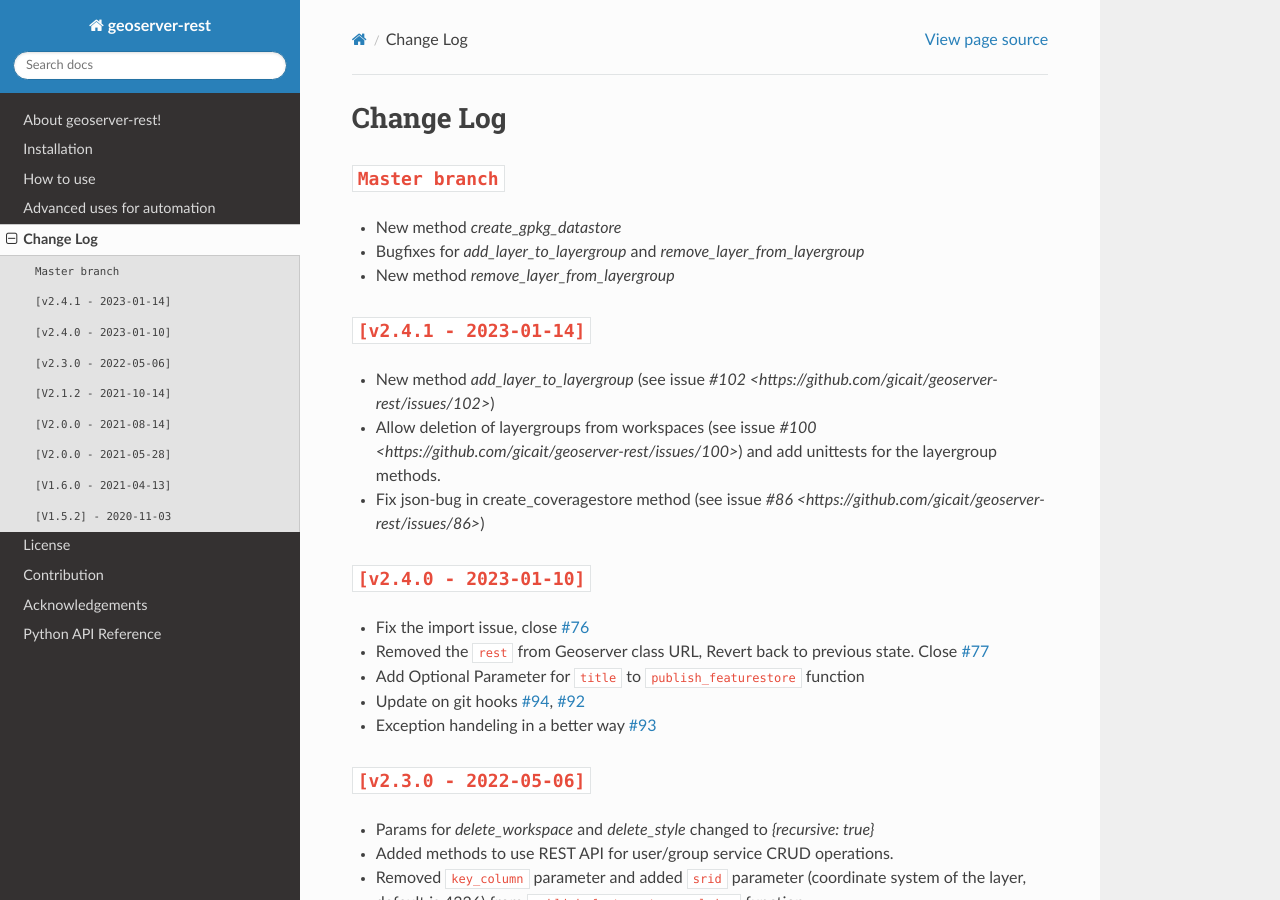
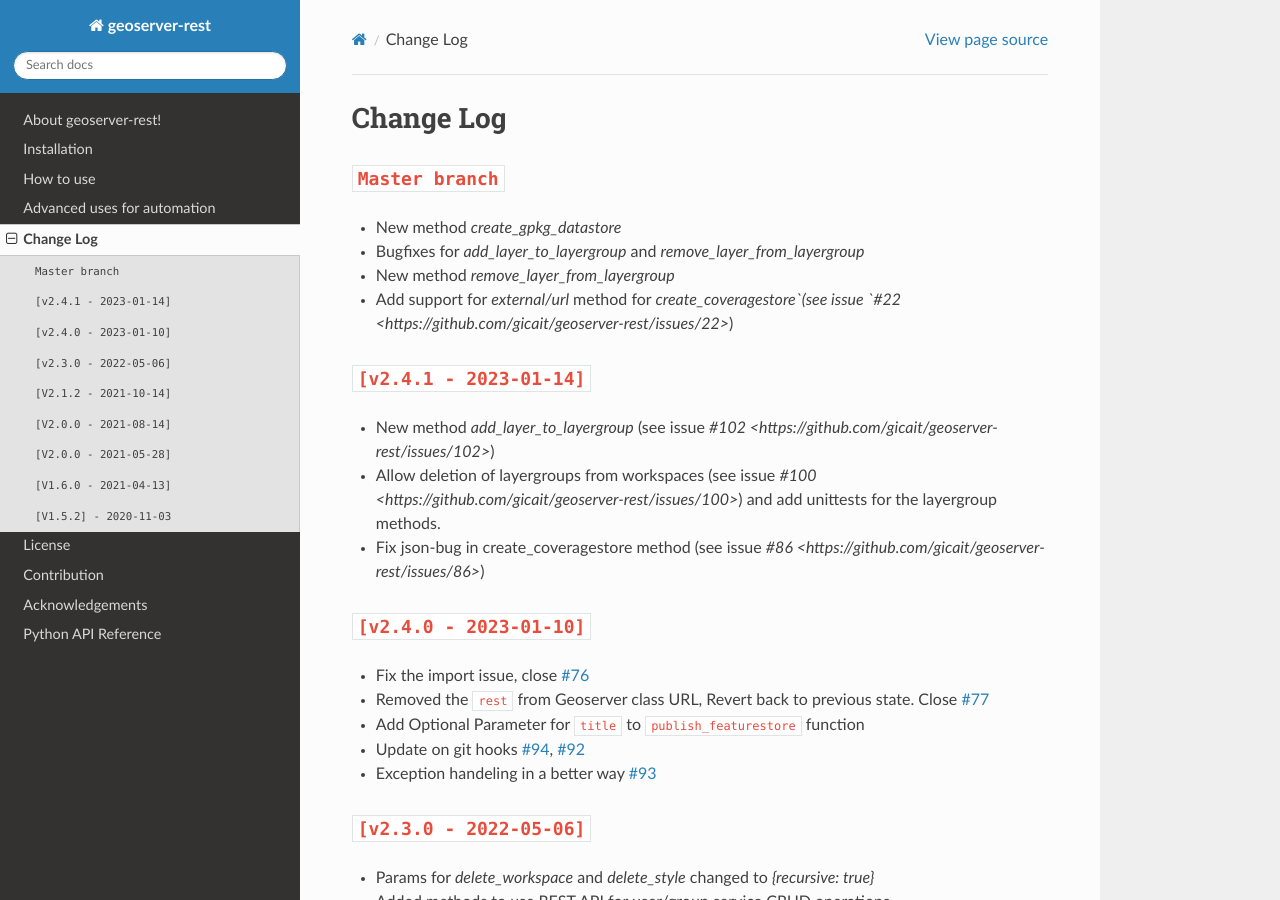
Before and after one commit to gicait/geoserver-rest, a Sphinx documentation site: the page built from docs/source/change_log.rst, in a window 1280 px wide and 900 px high. Built offline with Sphinx 7.4.7 and the Read the Docs theme 3.1.0, drawn with Linux system fonts in a browser that asks for light colours.

Commit message:
doc: update change_log

```diff
--- a/docs/source/change_log.rst
+++ b/docs/source/change_log.rst
@@ -6,6 +6,7 @@ Change Log
 * New method `create_gpkg_datastore`
 * Bugfixes for `add_layer_to_layergroup` and `remove_layer_from_layergroup`
 * New method `remove_layer_from_layergroup`
+* Add support for `external/url` method for `create_coveragestore`(see issue `#22 <https://github.com/gicait/geoserver-rest/issues/22>`)
 
 ``[v2.4.1 - 2023-01-14]``
 ^^^^^^^^^^^^^^^^^^^^^^^^^^
```
